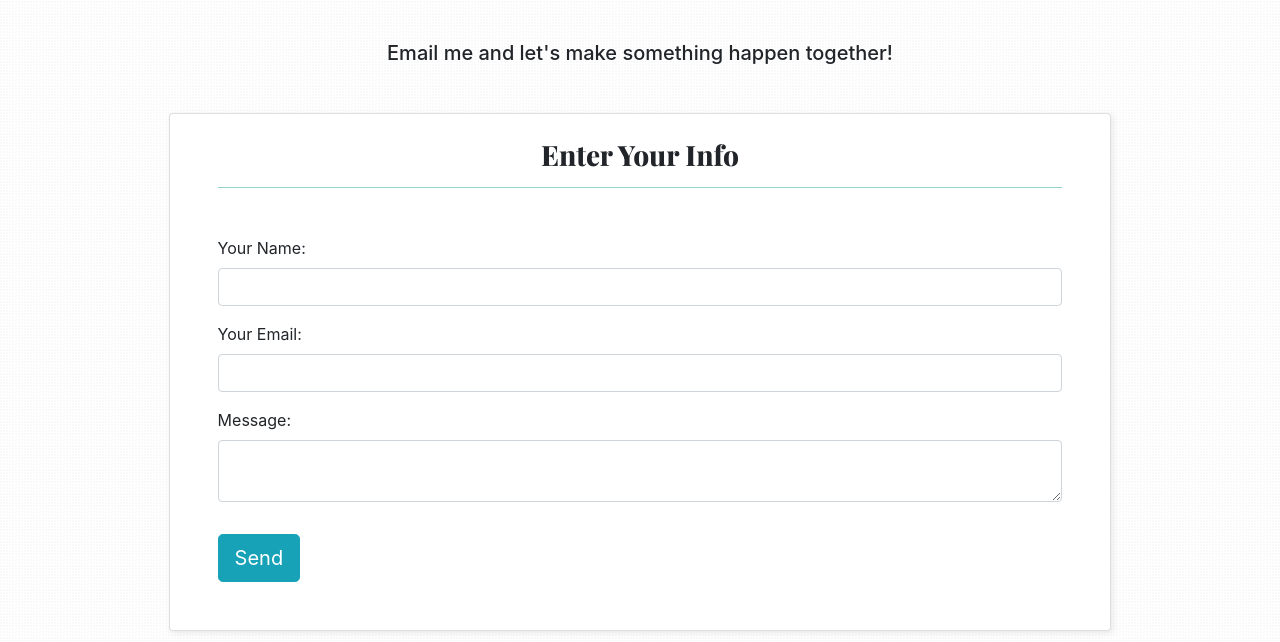
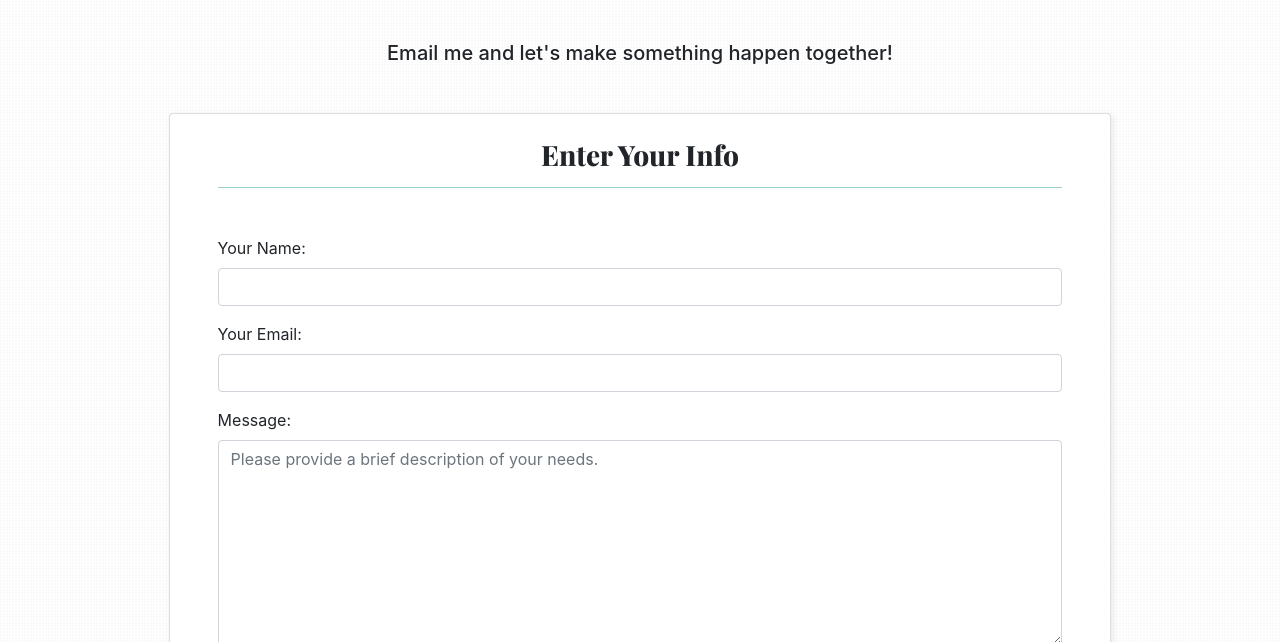
Before and after one commit to ScubaTim/getYourWordsOut, a Gatsby site: page /contact in a window 1280 px wide. Shown: the part 158-800 px from the top of the page. Built offline with nearby package versions, Linux system fonts and the light colour scheme; Gatsby itself is replaced by a stand-in of ours.

Commit message:
added placeholders

```diff
--- a/src/pages/contact.js
+++ b/src/pages/contact.js
@@ -30,7 +30,7 @@ export default function Contact() {
                     </FormGroup>
                     <FormGroup>
                         <Label>Message:</Label>
-                        <Input type="textarea" name="message" />
+                        <Input type="textarea" name="message" rows="8" placeholder="Please provide a brief description of your needs." />
                     </FormGroup>
                     <Button size="lg" className="mt-3" color="info" type="submit">Send</Button>
                 </Form>
```
